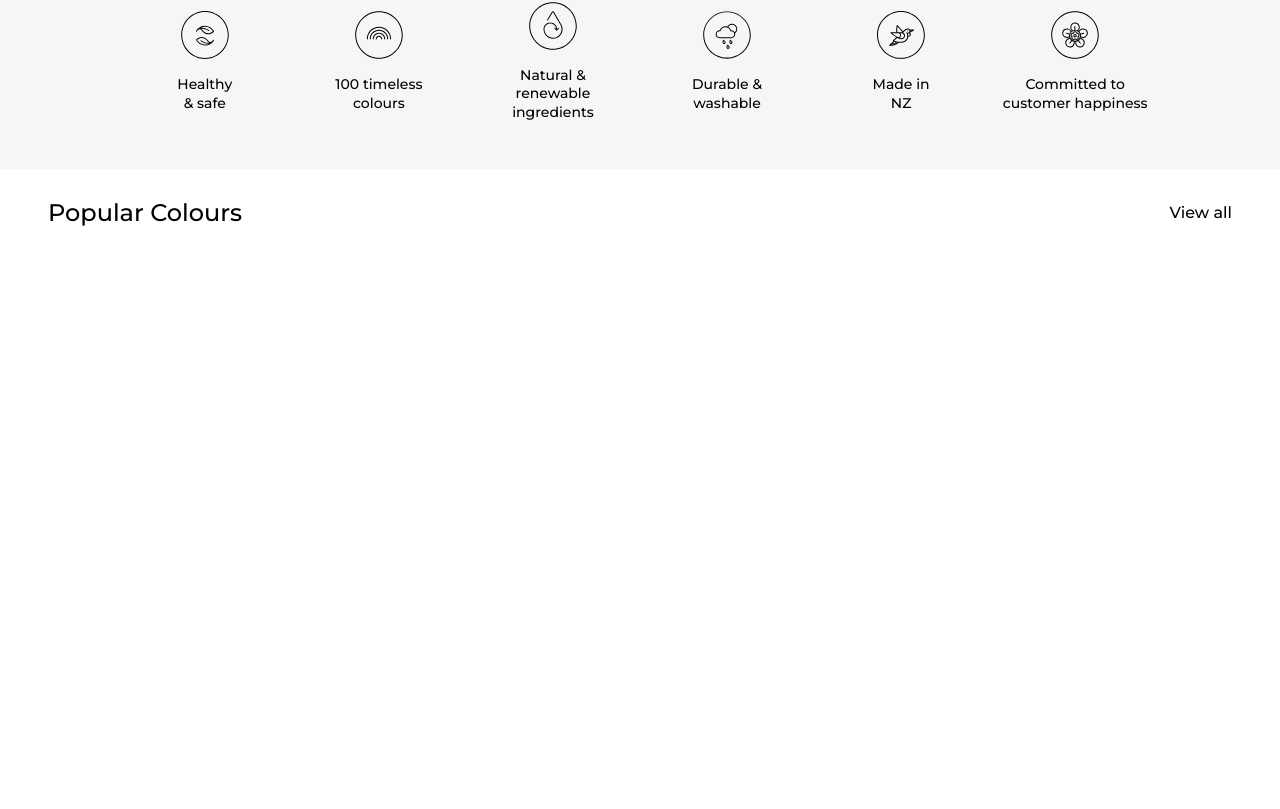
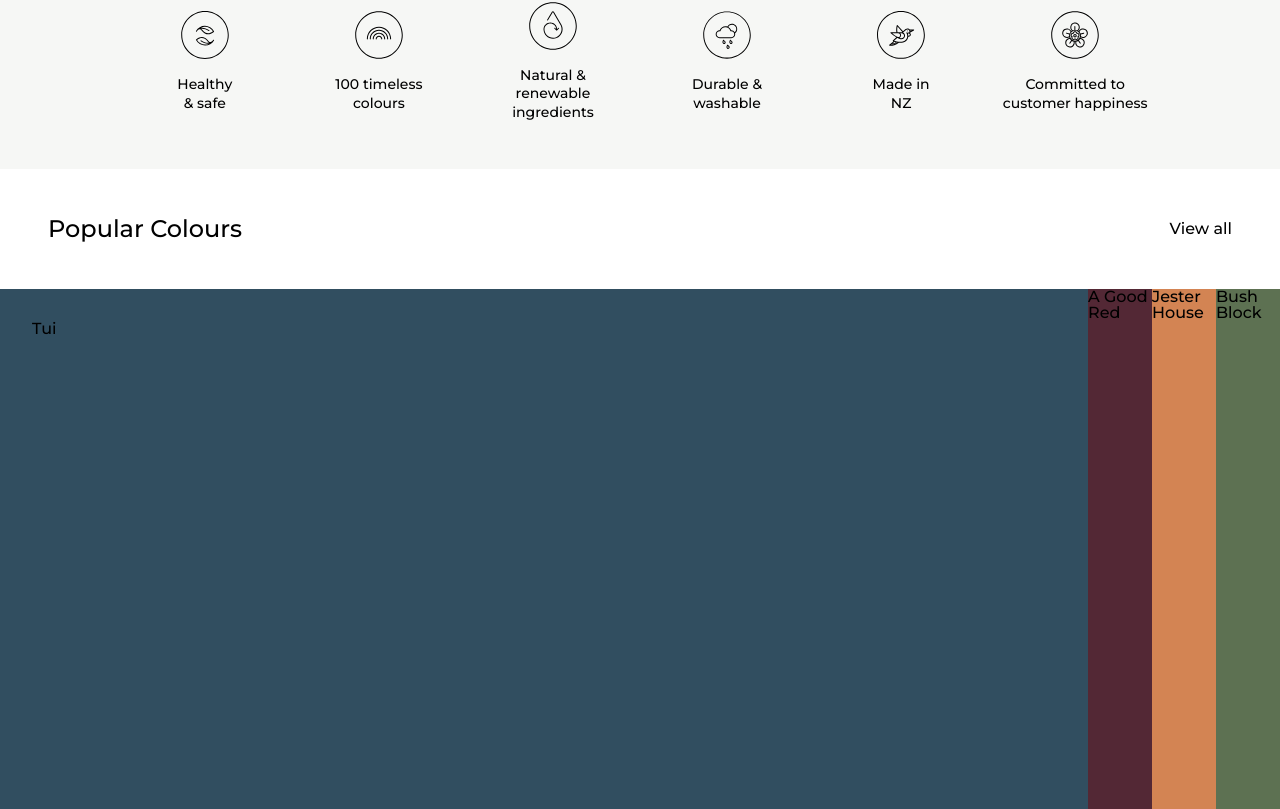
Before and after one commit to RyeNguyen/natural-paint-co, a React (Create React App) app: page / in a window 1280 px wide. Shown: the part 1044-1853 px from the top of the page. Before the commit the page ends 1301 px from the top, so only its background shows below. Built offline with nearby package versions, Linux system fonts and the light colour scheme.

Commit message:
Create the colours slider (still many elements left to be done)

```diff
--- a/src/components/styles/GlobalStyles.js
+++ b/src/components/styles/GlobalStyles.js
@@ -1,5 +1,6 @@
 import { createGlobalStyle } from "styled-components";
 import { colorTheme } from "./ColorStyles";
+import { variables } from "./GlobalVariables";
 
 export const GlobalStyles = createGlobalStyle`
     body {
@@ -28,4 +29,10 @@ export const GlobalStyles = createGlobalStyle`
         background-position: center;
         background-repeat: no-repeat;
     }
+
+    .colour--active {
+        flex: 8;
+        cursor: default;
+        padding: ${variables.sizeLarge};
+    }
 `;
--- /dev/null
+++ b/src/data/ColoursData.js
@@ -0,0 +1,26 @@
+export const ColoursData = [
+    {
+        id: 1,
+        color: '#314E60',
+        name: 'Tui',
+        price: 6
+    },
+    {
+        id: 2,
+        color: '#532835',
+        name: 'A Good Red',
+        price: 6
+    },
+    {
+        id: 3,
+        color: '#D38453',
+        name: 'Jester House',
+        price: 6
+    },
+    {
+        id: 4,
+        color: '#5D7152',
+        name: 'Bush Block',
+        price: 6
+    }
+]
--- a/src/layouts/Colours.component.jsx
+++ b/src/layouts/Colours.component.jsx
@@ -1,27 +1,57 @@
-import React from 'react';
-import styled from 'styled-components';
-import { variables } from '../components/styles/GlobalVariables';
-import { BodyMain, H3 } from '../components/styles/TextStyles';
+import React, { useState } from "react";
+import styled from "styled-components";
+
+import { variables } from "../components/styles/GlobalVariables";
+import { BodyMain, H3 } from "../components/styles/TextStyles";
+import { ColoursData } from "../data/ColoursData";
 
 const Colours = () => {
+  const [activeColour, setActiveColour] = useState(1);
+
   return (
     <ColoursSection>
       <ColoursHeader className="layout--flex">
         <ColoursHeaderTitle>Popular Colours</ColoursHeaderTitle>
         <ColoursHeaderLink>View all</ColoursHeaderLink>
       </ColoursHeader>
+      <ColoursList>
+        {ColoursData.map((colour) => (
+          <ColourWrapper
+            key={colour.id}
+            backgroundColor={colour.color}
+            onClick={() => setActiveColour(colour.id)}
+            className={activeColour === colour.id ? 'colour--active' : ''}
+          >
+            {colour.name}
+          </ColourWrapper>
+        ))}
+      </ColoursList>
     </ColoursSection>
-    )
-}
+  );
+};
 
 const ColoursSection = styled.div``;
 
 const ColoursHeader = styled.div`
-    padding: ${variables.sizeLarge} ${variables.sizeExtraLarge};
+  padding: ${variables.sizeExtraLarge};
 `;
 
 const ColoursHeaderTitle = styled(H3)``;
 
 const ColoursHeaderLink = styled(BodyMain)``;
 
+const ColoursList = styled.div`
+  width: 100%;
+  height: 65vh;
+  display: flex;
+`;
+
+const ColourWrapper = styled.div`
+  flex: 0.5;
+  height: 100%;
+  background-color: ${(props) => props.backgroundColor};
+  cursor: pointer;
+  transition: all 0.5s ease-in-out;
+`;
+
 export default Colours;
--- a/src/layouts/Features.component.jsx
+++ b/src/layouts/Features.component.jsx
@@ -13,7 +13,7 @@ const Features = () => {
       <FeaturesHeadline>Sustainable, natural, beautiful</FeaturesHeadline>
       <FeaturesList className='layout--flex'>
         {FeaturesData.map(feature => (
-            <Feature id={feature.id}>
+            <Feature key={feature.id}>
                 <FeatureIcon src={feature.icon}/>
                 <FeatureName>{feature.nameLine1}<br/>{feature.nameLine2}</FeatureName>
             </Feature>
```
Lines whose indentation alone changed are shown as unchanged.
